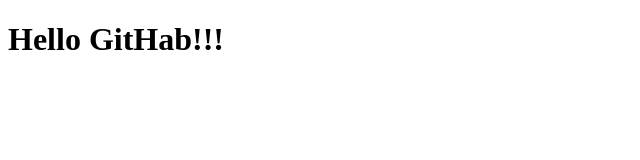
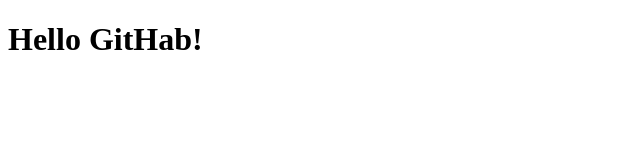
Before and after one commit to Slavick-Slavniy/My_project, a plain HTML site: page index.html in a window 1280 px wide. Shown: the full height of the page, 0-640 px from the left. Drawn offline with Linux system fonts and the light colour scheme.

Commit message:
Update index.html

```diff
--- a/index.html
+++ b/index.html
@@ -8,7 +8,7 @@
 </head>
 <body>
 
-<h1>Hello GitHab!!!</h1>
+<h1>Hello GitHab!</h1>
 
 </body>
 </html>
```
